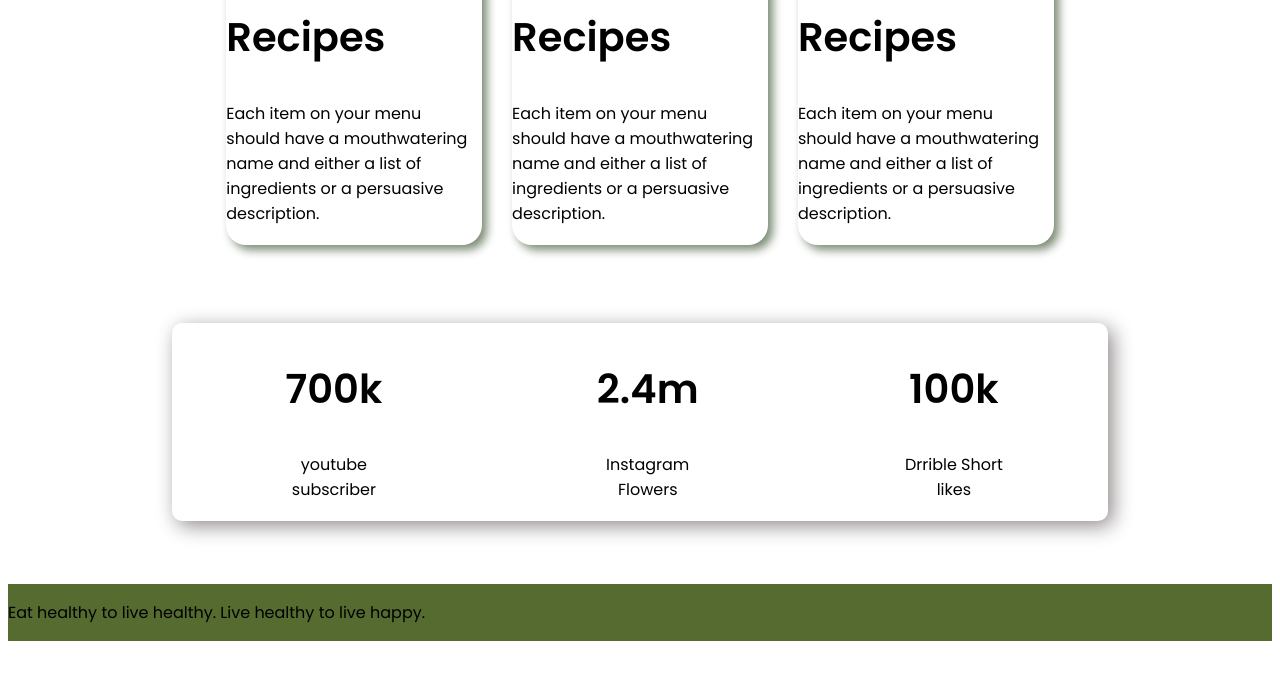
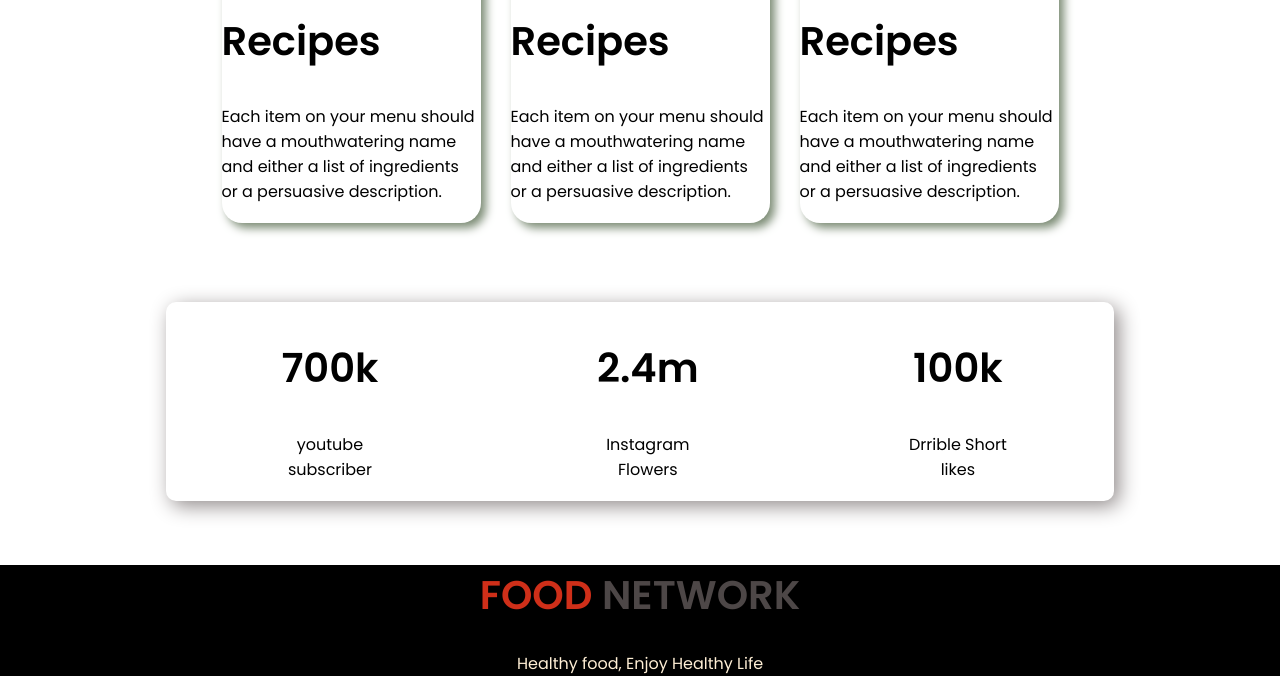
Before and after one commit to rakib890430/1s-Assingment, a plain HTML site: page index.html in a window 1280 px wide. Shown: the part 1379-2071 px from the top of the page. Before the commit the page ends 2028 px from the top, so only its background shows below. Drawn offline with Linux system fonts and the light colour scheme.

Commit message:
last added

```diff
--- a/index.html
+++ b/index.html
@@ -21,8 +21,8 @@
                 <br> Just Eat Healthy<br>
                 With Food Network
             </h1>
-            <p>The foods you eat have big effects on your health and quality of life.
-                Although eating healthy can be fairly simple,
+            <p>The foods you eat have big effects on your <br>health and quality of life.
+                Although eating<br> healthy can be fairly simple,
                 confusion.</p>
             <a class="foodpage-link" target="_blank"
                 href="https://www.linkedin.com/in/rakib-hasan-turjo-a45778195/">Order Food</a>
@@ -81,11 +81,10 @@
         </div>
 
     </section>
-    <section class="LAST-P">
-        <div>
-            <p>Eat healthy to live healthy. Live healthy to live happy.</p>
-        </div>
-    </section>
+    <div class="rakib">
+        <h1><span class="color">FOOD </span><span id="NT-color">NETWORK</span> </h1>
+        <P class="text">Healthy food, Enjoy Healthy Life</P>
+    </div>
 </body>
 
 </html>
--- a/style.css
+++ b/style.css
@@ -1,6 +1,7 @@
 body{
     font-family: 'Open Sans', sans-serif;
     font-family: 'Poppins', sans-serif;
+    margin: 0;
 }
 h1{
     font-size: 40px;
@@ -25,13 +26,15 @@ section{
     text-decoration: none;
     font-weight: 700;
     background-image: linear-gradient(orange , tomato);
-    padding: 20px 40px;
+    padding: 10px 10px;
     border-radius: 35px;
 
 }
 .about-me{
     background-image: url(p2back-img.png);
+    background-size: 100%;
     background-repeat: no-repeat;
+
 }
 .middel-p{
     text-align: center;
@@ -90,7 +93,20 @@ section{
     background-color: chocolate;
 
 }
-.LAST-P{
+.rakib{
     text-align: center;
-    background-color: darkolivegreen;
+    font-size: 45px;
+    background-color: black;
 }
+.text{
+    font-size: medium;
+}
+.color{
+    color: rgb(207, 47, 25);
+}
+.text{
+    color: papayawhip;
+}
+#NT-color{
+    color: rgb(77, 71, 71);
+}
```
